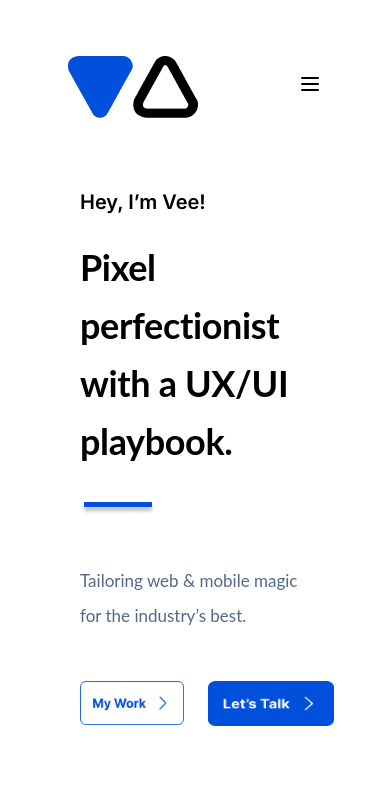
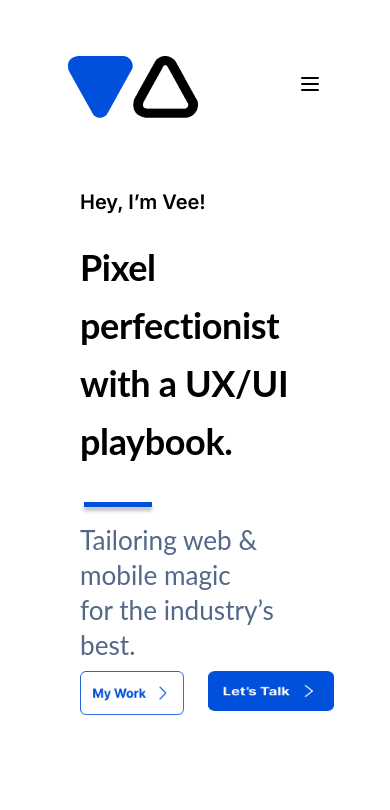
Before and after one commit to Mjvirusofficial/hompage, a Next.js app: page / in a window 390 px wide. Shown: the top 810 px of the page. Built offline with nearby package versions, Linux system fonts and the light colour scheme.

Commit message:
1complete

```diff
--- a/src/app/globals.css
+++ b/src/app/globals.css
@@ -188,9 +188,15 @@ input{
     margin-top:-50px;
   }
   .mtail{
-    font-size: 17px;
+    font-size: 3.1vh;
+  }
+  .mmar{
+    margin-top:-40px;
   }
   .msize{
-    height: 45px;
+    height: 40px;
+  }
+  .mmar2{
+    margin-top:8px;
   }
 }
--- a/src/app/page.js
+++ b/src/app/page.js
@@ -34,9 +34,9 @@ export default function Home() {
 
               <h2 className="mpix into-pixel text-xl font-semibold">Pixel perfectionist with a UX/UI playbook.</h2>
               <Image className='mt-8 mb-12' src={line} alt='img' />
-              <p className='mtail tail'>Tailoring web & mobile magic</p>
+              <p className='mmar mtail tail'>Tailoring web & mobile magic</p>
               <p className='mtail tail'> for the industry’s best.</p>
-              <div className="mt-12 flex">
+              <div className="mmar2 mt-12 flex">
                <Link href={'/work'}>
                <Image className='cursor-pointer'  alt='img' src={work} />
                </Link>
```
